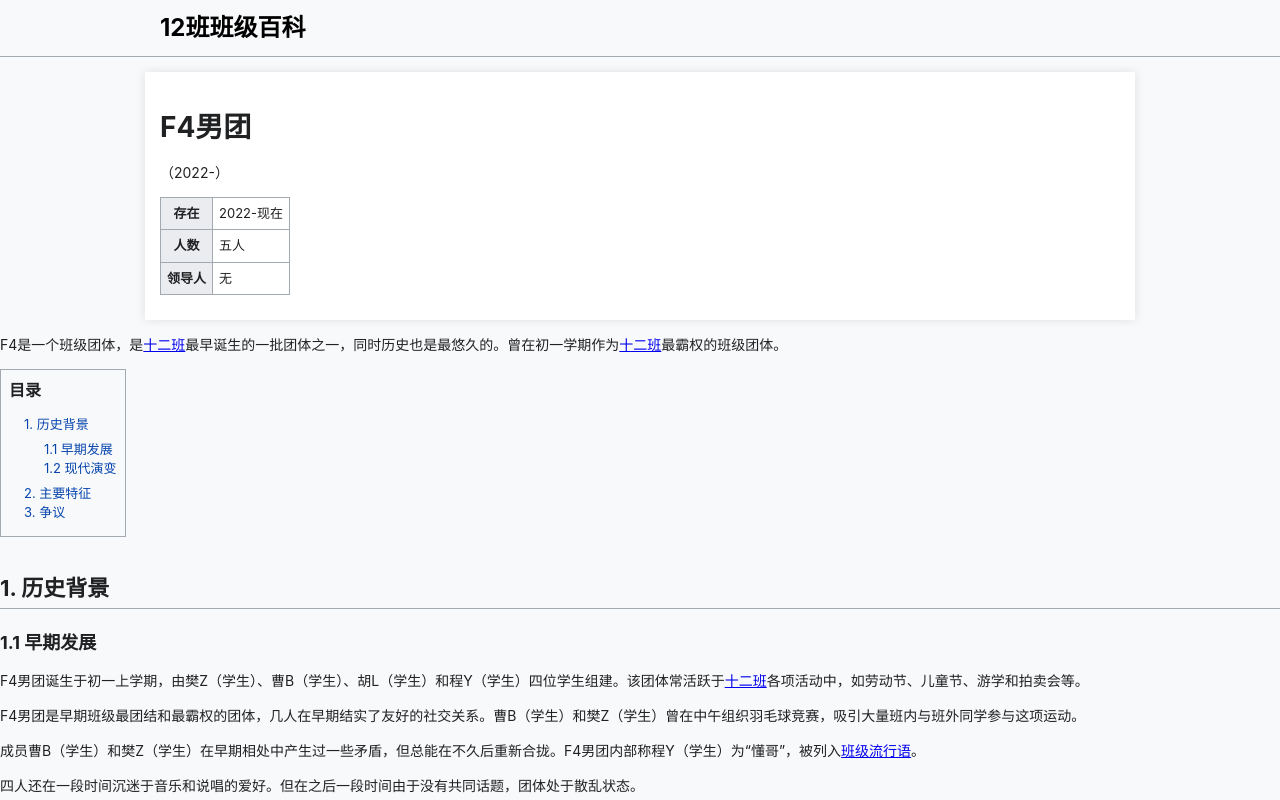
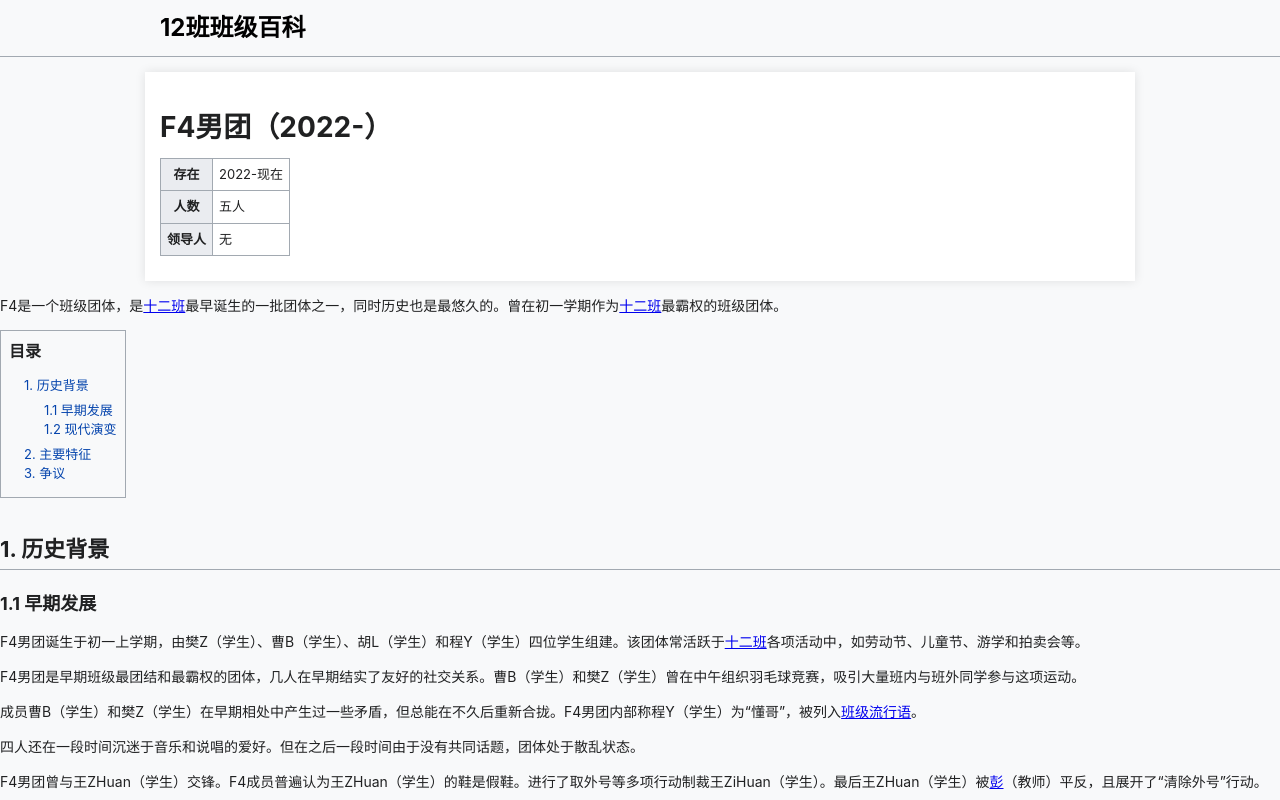
Before and after one commit to hljhlj121311/fsi.GitHub.io, a plain HTML site: page index.html in a window 1280 px wide. Shown: the top 800 px of the page. Drawn offline with Linux system fonts and the light colour scheme.

Commit message:
Update index.html

```diff
--- a/index.html
+++ b/index.html
@@ -190,8 +190,8 @@
     </div>
 
     <div class="container">
-        <h1>F4男团</h1>
-        <p>（2022-）</p>
+        <h1>F4男团（2022-）</h1>
+
             <table>
                 <tr>
                     <th>存在</th>
```
